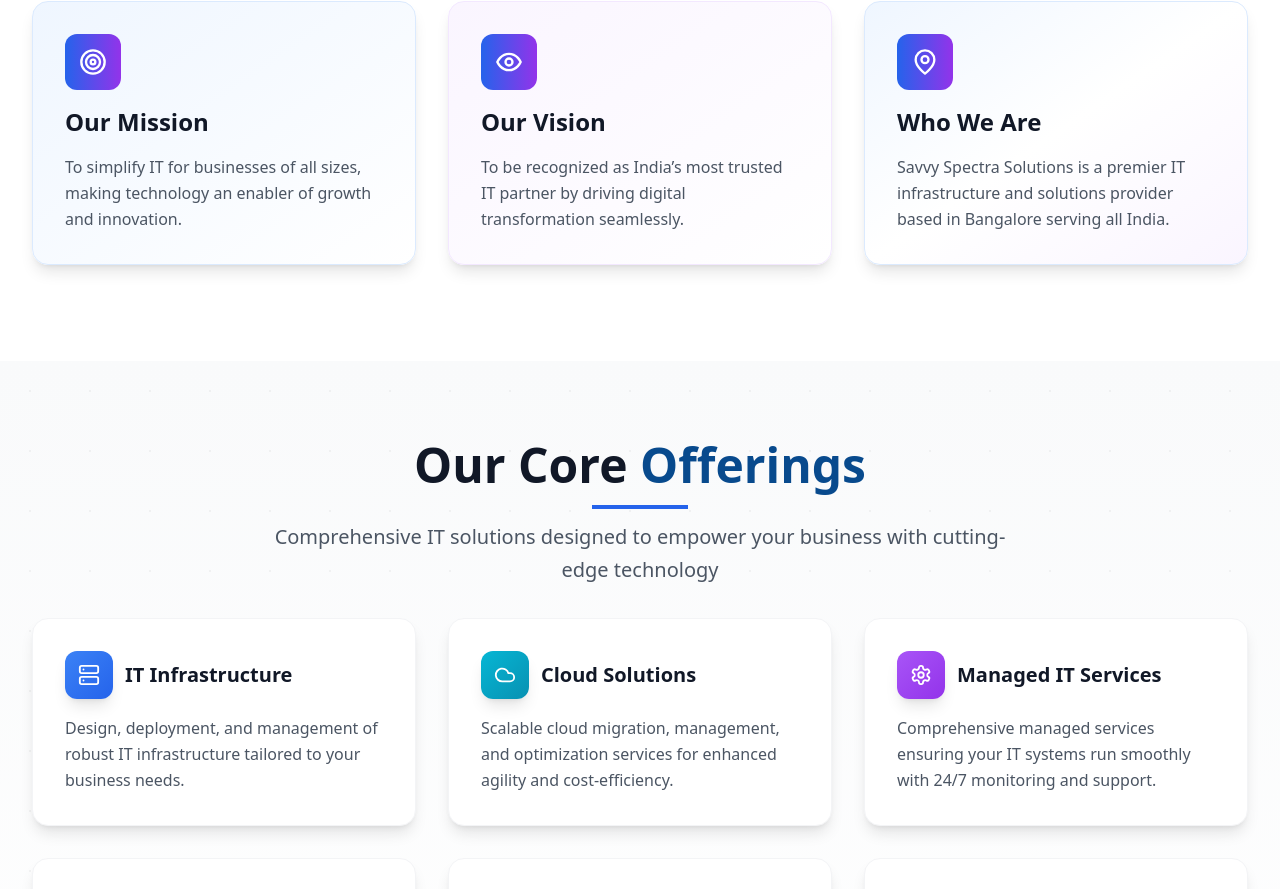
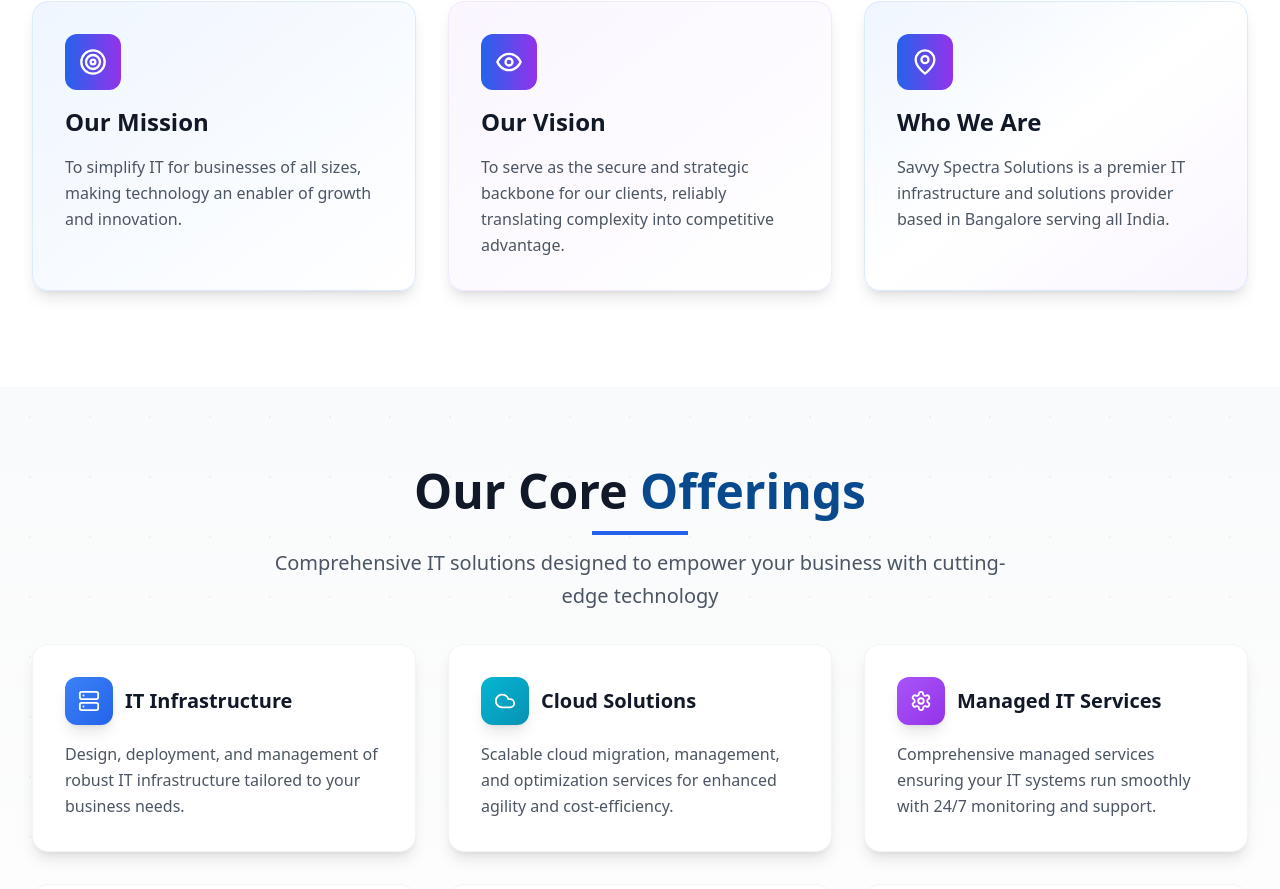
Before and after one commit to kani2905/SAVVYSPECTRA-REBUILDED, a React (Vite) app: page / in a window 1280 px wide. Shown: the part 1052-1941 px from the top of the page. Built offline with nearby package versions, Linux system fonts and the light colour scheme.

Commit message:
updated UI branding colors + icon styles + navbar logo size

```diff
--- a/src/sections/About.jsx
+++ b/src/sections/About.jsx
@@ -50,7 +50,7 @@
               icon: <Eye className="text-white" size={28} />,
               bg: "from-purple-50 to-white border-purple-100",
               title: "Our Vision",
-              text: "To be recognized as India’s most trusted IT partner by driving digital transformation seamlessly."
+              text: "To serve as the secure and strategic backbone for our clients, reliably translating complexity into competitive advantage."
             },
             {
               icon: <MapPin className="text-white" size={28} />,
```
